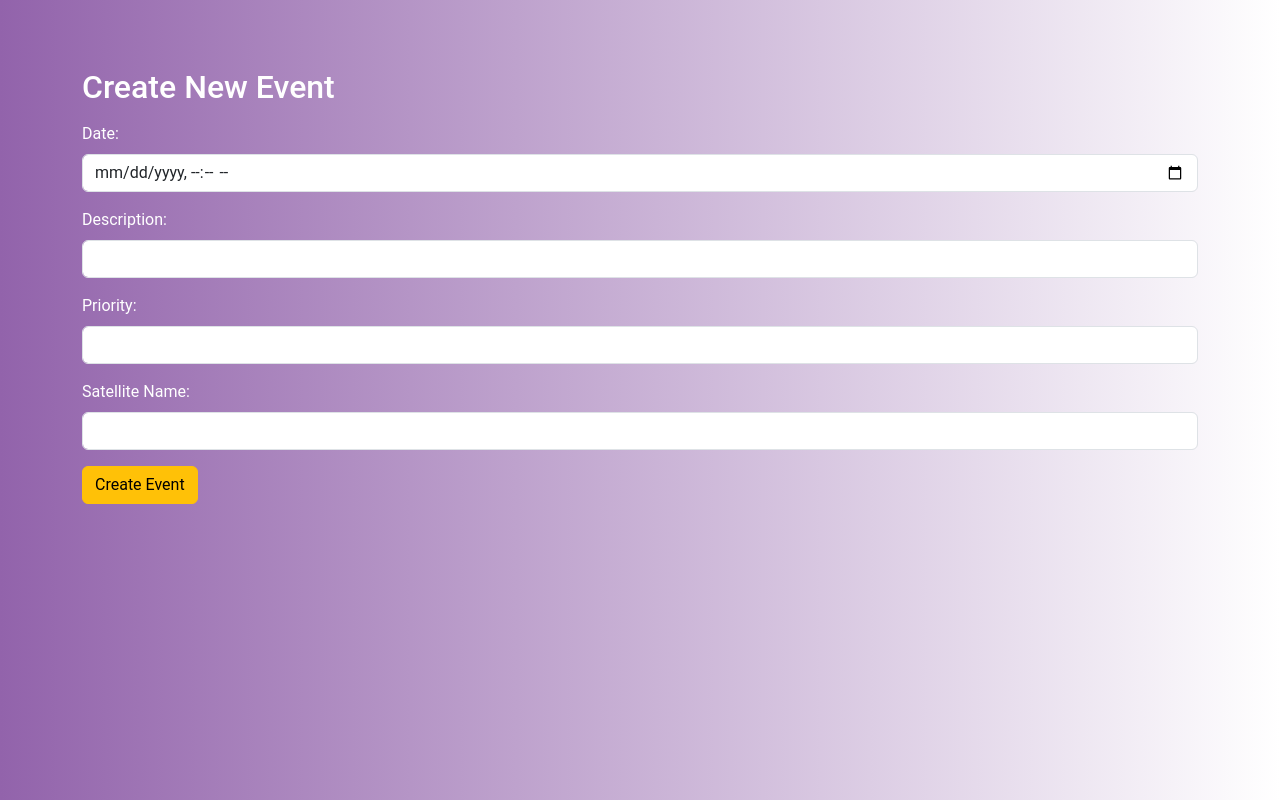
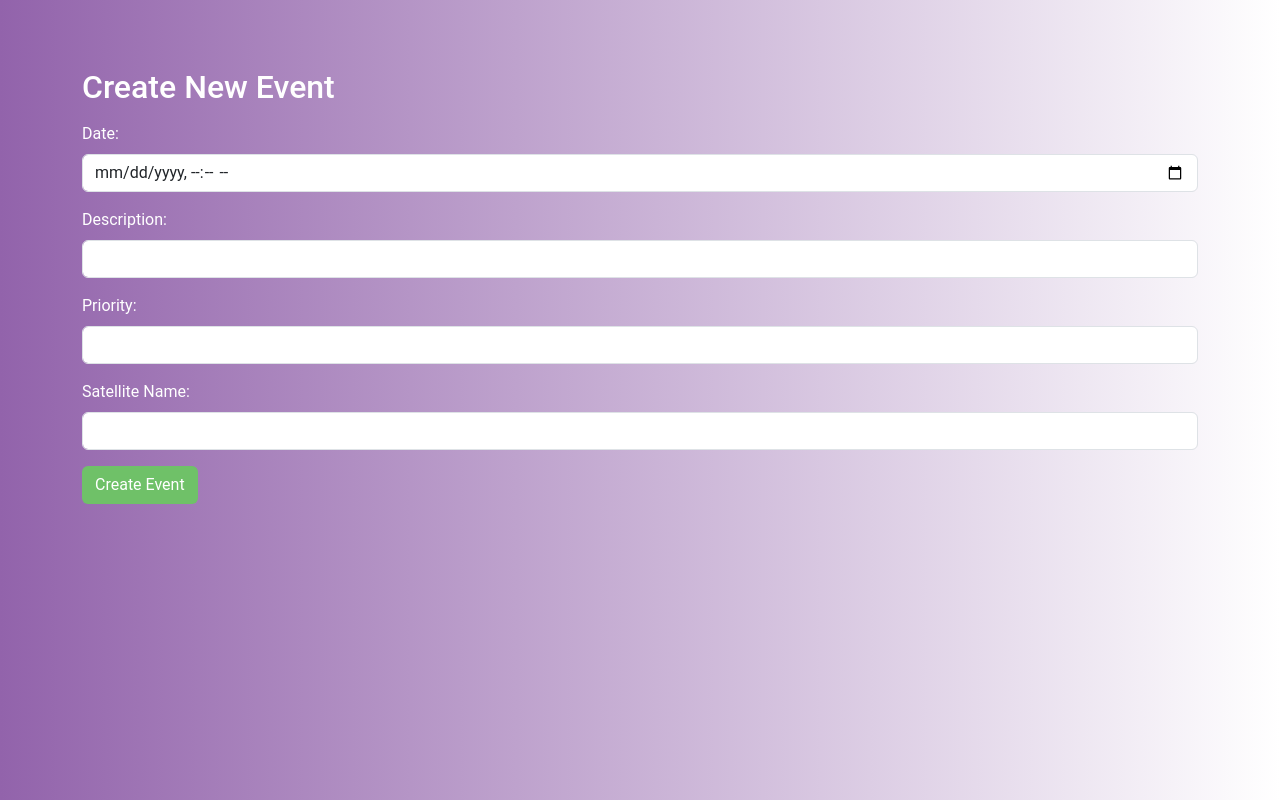
Before and after one commit to Samiys/Satellite-Event-Tracker-Frontend, a Vue app: page /create-event in a window 1280 px wide. Built offline with nearby package versions, Linux system fonts and the light colour scheme; what v-tooltip would draw is missing.

Commit message:
adding minor style changes

```diff
--- a/src/views/CreateEventPage.vue
+++ b/src/views/CreateEventPage.vue
@@ -18,7 +18,7 @@
         <label for="satelliteName" class="form-label">Satellite Name:</label>
         <input type="text" v-model="event.satelliteName" class="form-control" id="satelliteName" required>
       </div>
-      <button type="submit" class="btn btn-warning">Create Event</button>
+      <button type="submit" class="btn btn-modern" style="background: #6fc168;color: white">Create Event</button>
     </form>
   </div>
 </template>
--- a/src/views/EventsPage.vue
+++ b/src/views/EventsPage.vue
@@ -1,5 +1,5 @@
 <template>
-  <div class="container-fluid mt-2 mb-5">
+  <div class="container-fluid mt-2">
     <div class="header-margin">
       <div class="header d-flex justify-content-between align-items-center mb-3">
         <h2 class="title">Home</h2>
```
